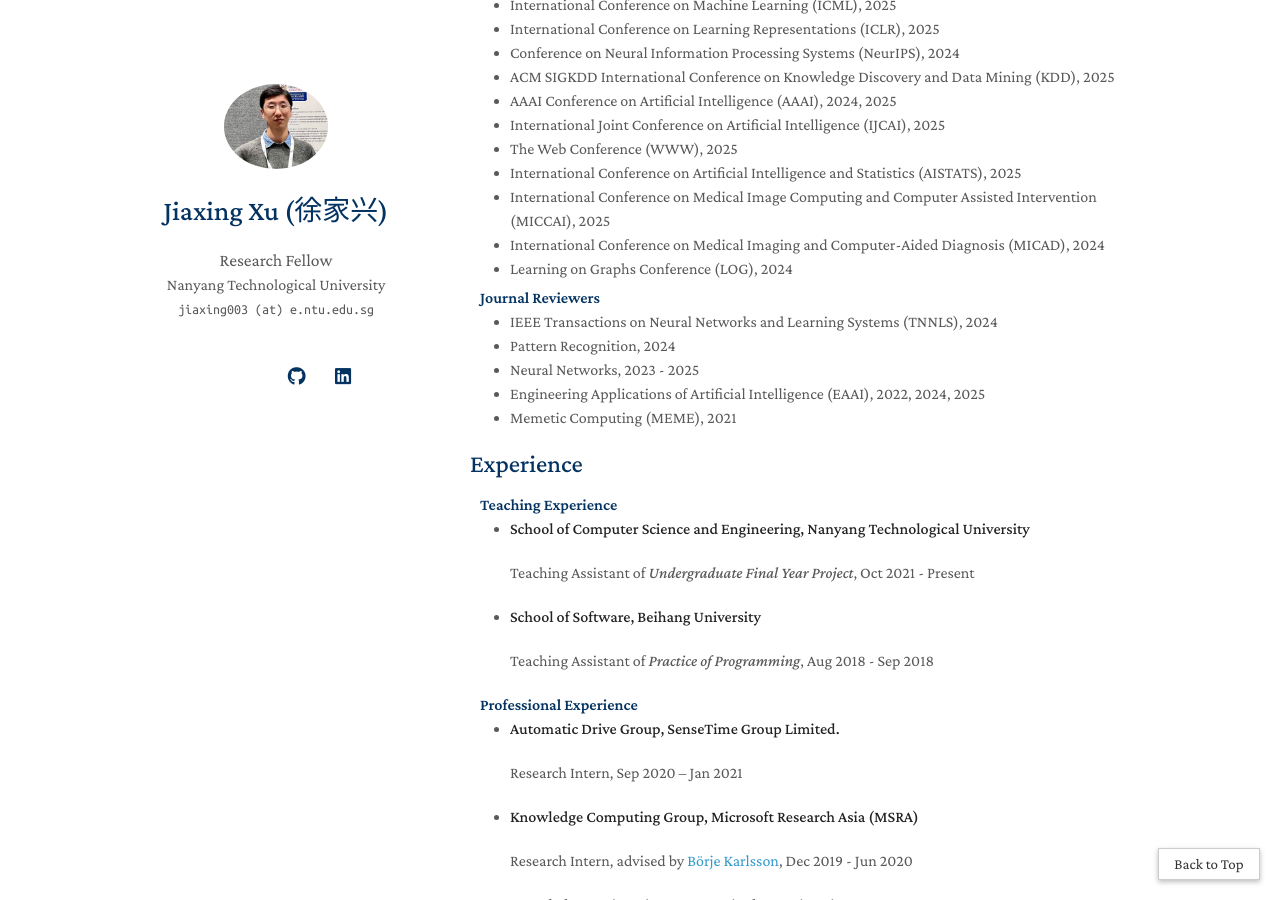
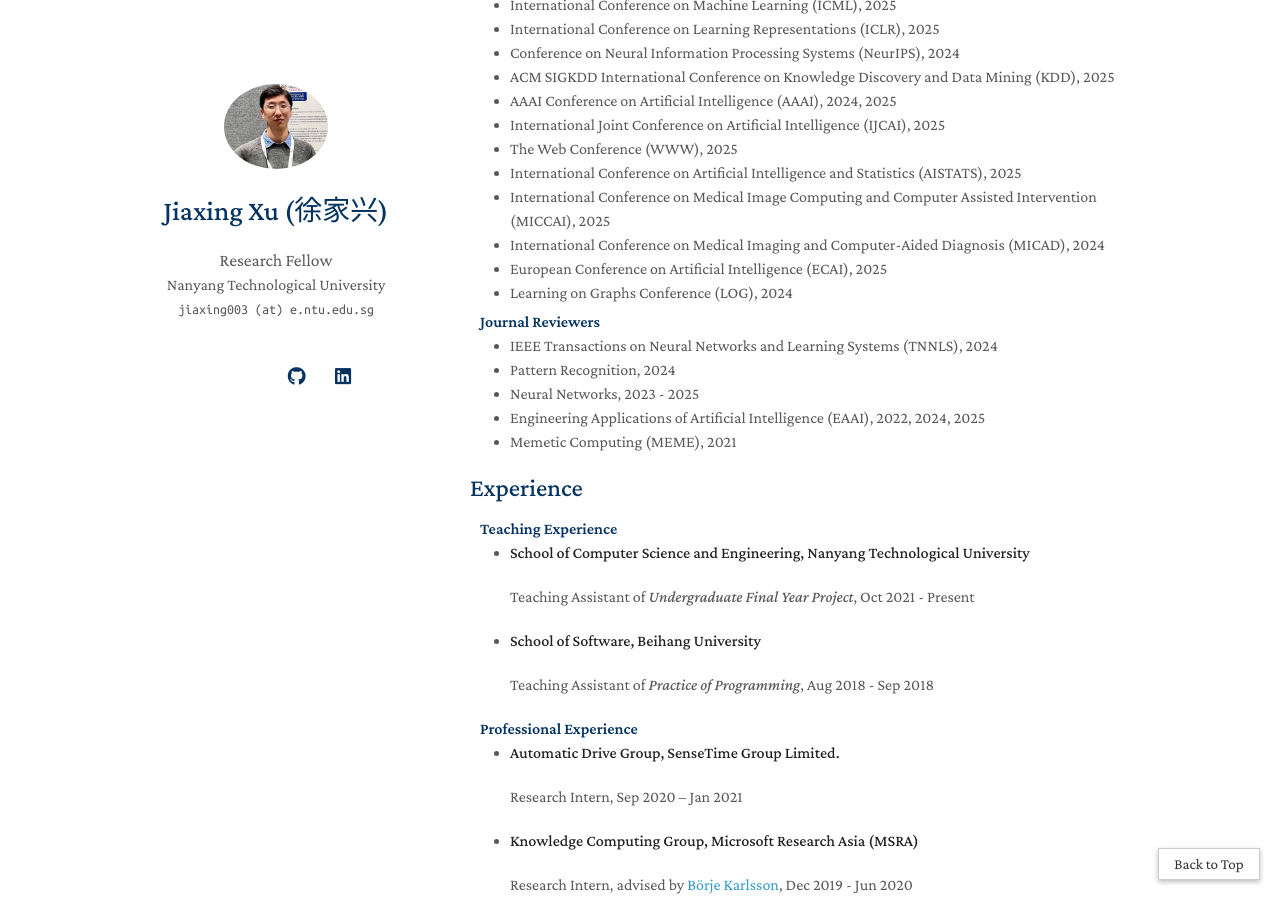
Before and after one commit to AngusMonroe/angusmonroe.github.io, a Jekyll site: the page built from index.md, in a window 1280 px wide and 900 px high, scrolled down 2395 px. Built offline with Jekyll 4.4.1, drawn with Linux system fonts in a browser that asks for light colours; a style sheet for code colours, icons or effects is not loaded; our own code applies the rules of GitHub Pages for plain Markdown files.

Commit message:
Update services.md

```diff
--- a/_includes/services.md
+++ b/_includes/services.md
@@ -13,6 +13,7 @@
   <li><autocolor>International Conference on Artificial Intelligence and Statistics (AISTATS), 2025</autocolor></li>
     <li><autocolor>International Conference on Medical Image Computing and Computer Assisted Intervention (MICCAI), 2025</autocolor></li>
      <li><autocolor>International Conference on Medical Imaging and Computer-Aided Diagnosis (MICAD), 2024</autocolor></li>
+ <li><autocolor>European Conference on Artificial Intelligence (ECAI), 2025</autocolor></li>
           <li><autocolor>Learning on Graphs Conference (LOG), 2024</autocolor></li>
 </ul>
 
```
